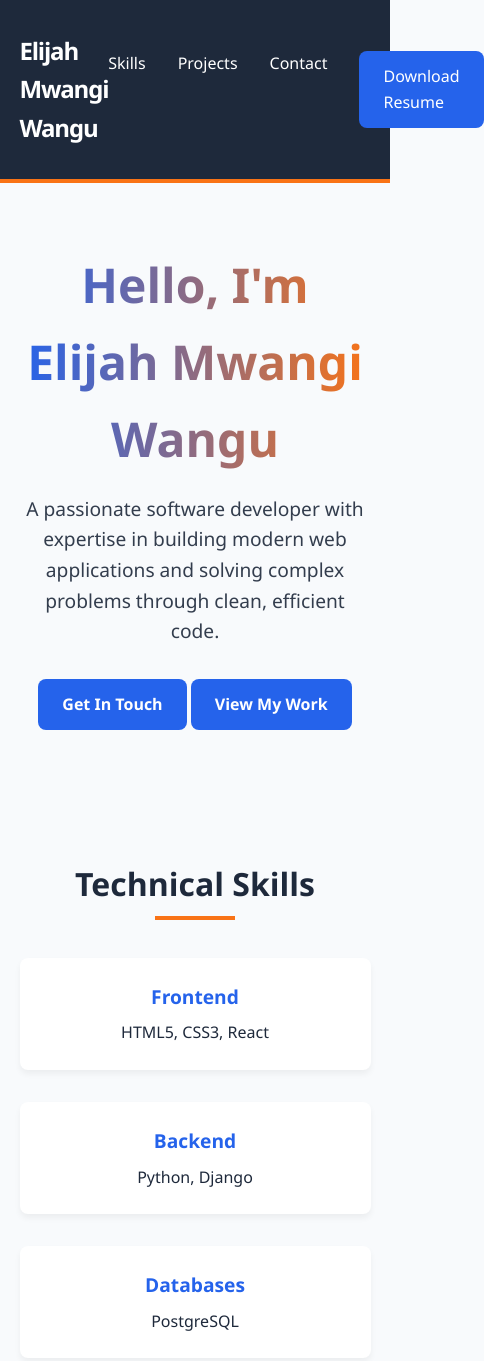
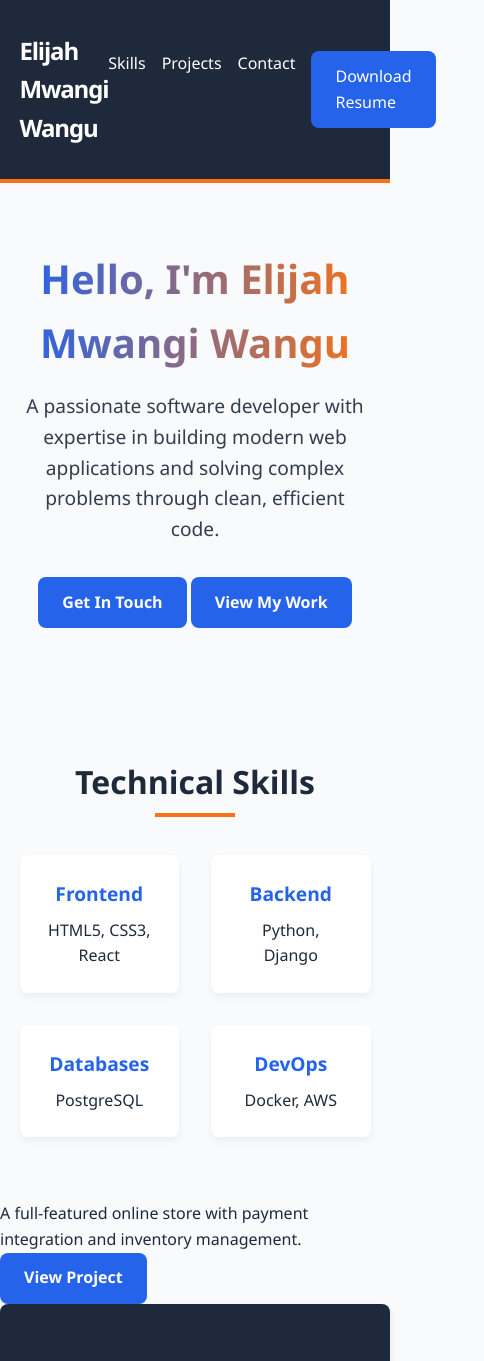
Before and after one commit to elijah-dot/myFirstHackathon-Plp, a plain HTML site: page index.html in a window 390 px wide. Shown: the top 1361 px of the page, 484 px wide, since content can reach past the window. Drawn offline with Linux system fonts and the light colour scheme.

Commit message:
Add mobile responsive breakpoints

```diff
--- a/styles.css
+++ b/styles.css
@@ -228,3 +228,18 @@ footer {
         .social-links a:hover {
             color: var(--accent);
         }
+
+          /* Responsive adjustments */
+        @media (max-width: 768px) {
+            .hero h1 {
+                font-size: 2.5rem;
+            }
+
+            .nav-links {
+                gap: 1rem;
+            }
+
+            .skills-grid {
+                grid-template-columns: repeat(auto-fill, minmax(150px, 1fr));
+            }
+        }
```
